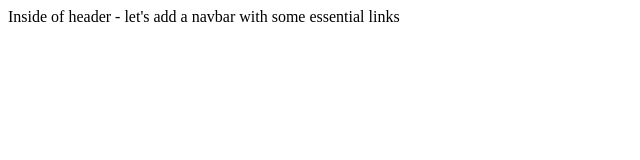
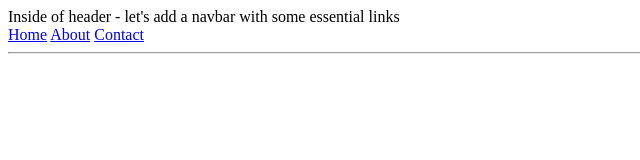
Before and after one commit to Sdott3/Intermediate-HTML, a plain HTML site: page index.html in a window 1280 px wide. Shown: the whole page, without its empty margins (0-640 px from the left). Drawn offline with Linux system fonts and the light colour scheme.

Commit message:
header plus links added

```diff
--- a/index.html
+++ b/index.html
@@ -8,7 +8,14 @@
 <body>
     <header>
         Inside of header - let's add a navbar with some essential links
+        <nav>
+            <a href="Home">Home</a>
+            <a href="Home">About</a>
+            <a href="Home">Contact</a>
+        </nav>
     </header>
+
+    <hr>
 
 </body>
 </html>
```
